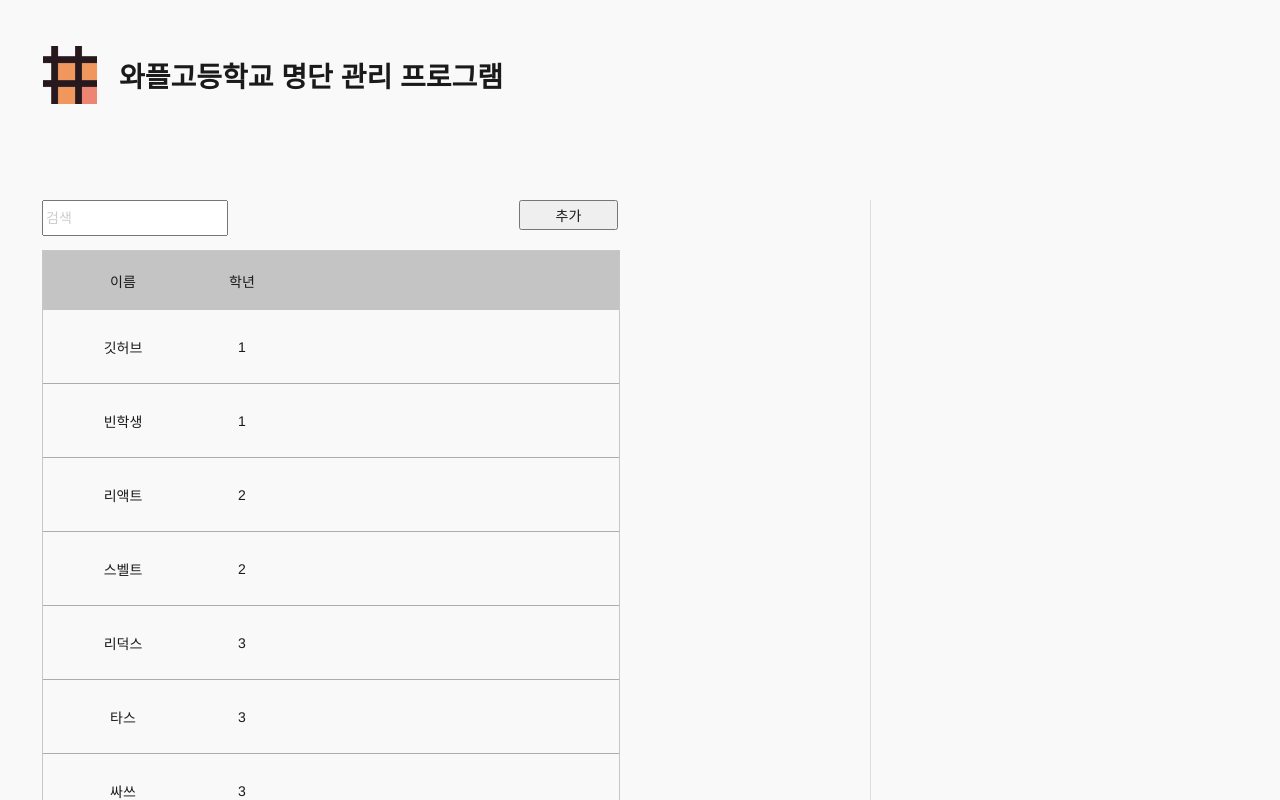
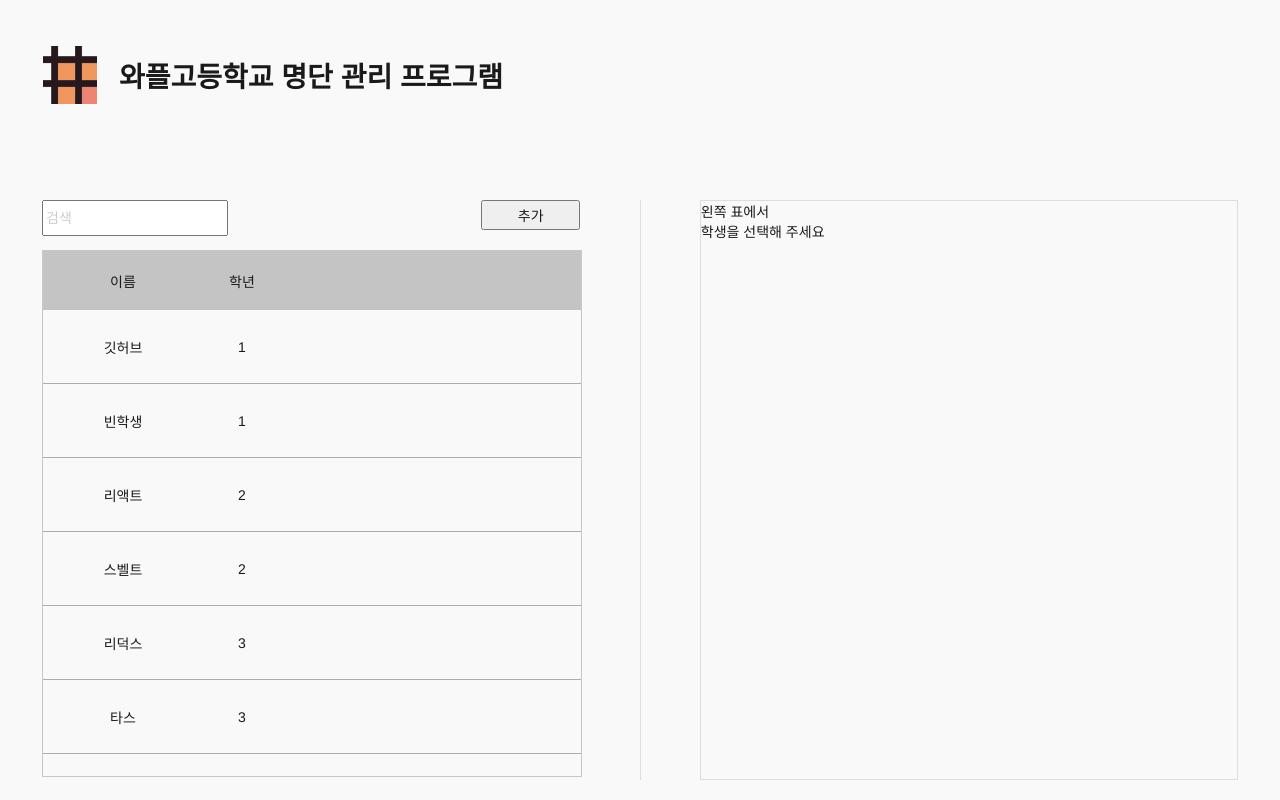
Before and after one commit to wafflestudio/seminar-2021, a React (Create React App) app in the folder react/seminar1/assignment-example/: page / in a window 1280 px wide. Shown: the top 800 px of the page. Built offline with nearby package versions, Linux system fonts and the light colour scheme.

Commit message:
add edit/delete student

```diff
--- /dev/null
+++ b/react/seminar1/assignment-example/src/Components/Main/Profile/index.css
@@ -0,0 +1,6 @@
+.profile {
+  width: 45%;
+  height: 100%;
+  border: 1px solid rgb(221, 221, 221);
+  box-sizing: border-box;
+}
--- /dev/null
+++ b/react/seminar1/assignment-example/src/Components/Main/Profile/index.jsx
@@ -0,0 +1,52 @@
+import "./index.css";
+
+const Profile = ({
+  isSelected,
+  inputs,
+  handleChangeInputs,
+  handleDeleteStudent,
+  handleEditStudent,
+}) => {
+  const onSubmit = (e) => {
+    e.preventDefault();
+    handleEditStudent(inputs);
+  };
+
+  return (
+    <section className="profile">
+      {isSelected ? (
+        <form onSubmit={onSubmit}>
+          <div>
+            <button type="submit">저장</button>
+            <button onClick={handleDeleteStudent}>삭제</button>
+          </div>
+          <label>이름</label>
+          <input
+            value={inputs.name}
+            name="name"
+            onChange={handleChangeInputs}
+          />
+          <label>학년</label>
+          <input
+            value={inputs.grade}
+            name="grade"
+            onChange={handleChangeInputs}
+          />
+          <label>프로필</label>
+          <input
+            value={inputs.profileImg}
+            name="profileImg"
+            onChange={handleChangeInputs}
+          />
+        </form>
+      ) : (
+        <p>
+          왼쪽 표에서 <br />
+          학생을 선택해 주세요
+        </p>
+      )}
+    </section>
+  );
+};
+
+export default Profile;
--- a/react/seminar1/assignment-example/src/Components/Main/Students/index.css
+++ b/react/seminar1/assignment-example/src/Components/Main/Students/index.css
@@ -20,7 +20,7 @@
 
 .student-list {
   width: 100%;
-  height: 598px;
+  height: calc(100% - 55px);
   border: 1px solid rgb(199, 199, 199);
   overflow-y: auto;
 }
--- a/react/seminar1/assignment-example/src/Components/Main/index.css
+++ b/react/seminar1/assignment-example/src/Components/Main/index.css
@@ -1,7 +1,8 @@
 .main-box {
-  width: 100%;
+  min-width: 1024px;
   position: fixed;
-  inset: 200px 42px 0;
+  inset: 200px 42px 20px;
   display: flex;
   justify-content: space-between;
+  overflow: auto;
 }
--- a/react/seminar1/assignment-example/src/Components/Main/index.jsx
+++ b/react/seminar1/assignment-example/src/Components/Main/index.jsx
@@ -1,16 +1,53 @@
 import { useState } from "react";
 import Divider from "Components/Common/Divider";
 import StudentsSection from "Components/Main/Students";
+import Profile from "Components/Main/Profile";
 
 import dummyData from "data";
 import "./index.css";
 
-const Main = ({ handleModal }) => {
+const defaultInput = {
+  name: "",
+  grade: "",
+  profileImg: "",
+};
+
+const Main = () => {
   const [students, setStudents] = useState(dummyData);
   const [selectedStudent, setSelectedStudent] = useState(null);
+  const [inputs, setInputs] = useState(defaultInput);
 
   const handleSelectStudent = (student) => {
-    setSelectedStudent(student);
+    const isSelectedStudent =
+      selectedStudent && selectedStudent.id === student.id;
+
+    setSelectedStudent(isSelectedStudent ? null : student);
+    setInputs(student);
+  };
+
+  const handleEditStudent = (student) => {
+    const targetStudent = { ...selectedStudent, ...student };
+    setStudents(
+      students.map((student) =>
+        student.id === targetStudent.id ? targetStudent : student
+      )
+    );
+    setSelectedStudent(targetStudent);
+    setInputs(targetStudent);
+  };
+
+  const handleDeleteStudent = () => {
+    if (!students.find((student) => student.id === selectedStudent.id)) return;
+
+    setStudents(
+      students.filter((student) => student.id !== selectedStudent.id)
+    );
+    setInputs(defaultInput);
+    setSelectedStudent(null);
+  };
+
+  const handleChagneInputs = (e) => {
+    setInputs({ ...inputs, [e.target.name]: e.target.value });
   };
 
   return (
@@ -21,7 +58,13 @@ const Main = ({ handleModal }) => {
         handleSelectStudent={handleSelectStudent}
       />
       <Divider />
-      <div style={{ width: "200px" }}></div>
+      <Profile
+        isSelected={!!selectedStudent}
+        inputs={inputs}
+        handleChangeInputs={handleChagneInputs}
+        handleEditStudent={handleEditStudent}
+        handleDeleteStudent={handleDeleteStudent}
+      />
     </section>
   );
 };
```
